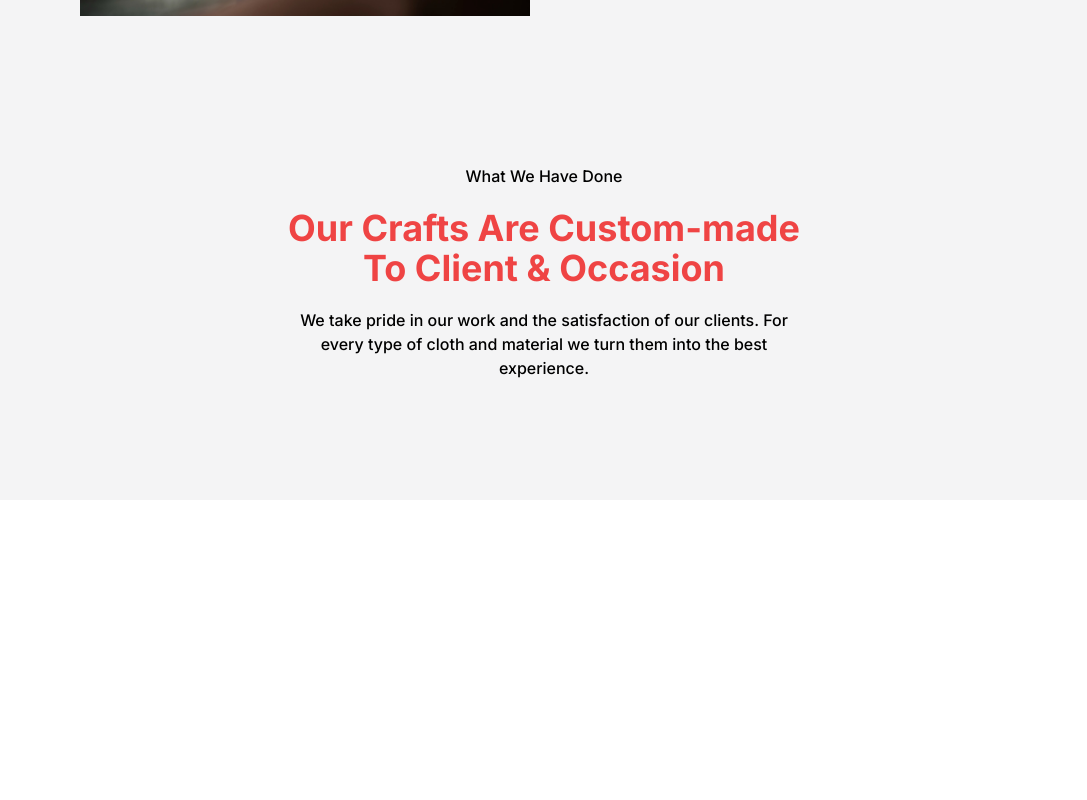
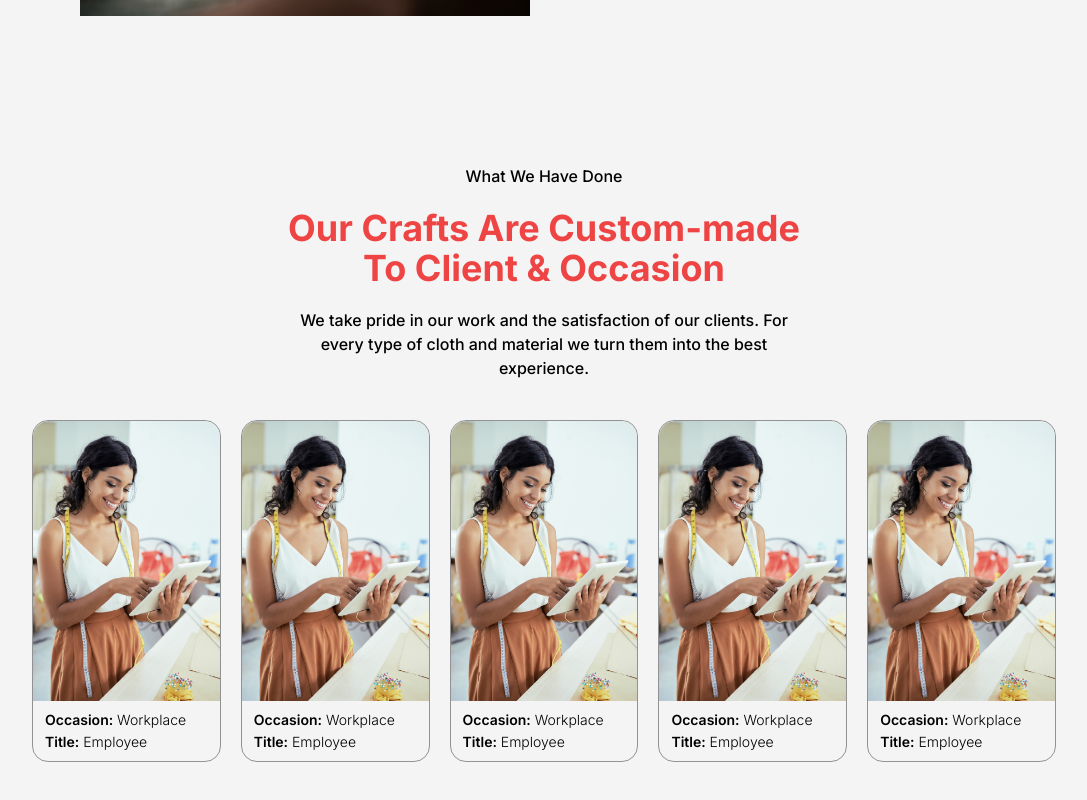
Before and after one commit to mmesomasaint/hulksmasher, a Next.js app: page / in a window 1280 px wide. Shown: the part 1164-1964 px from the top of the page, without its empty margins (96-1183 px from the left). Before the commit the page ends 1664 px from the top, so only its background shows below. Built offline with nearby package versions, Linux system fonts and the light colour scheme.

Commit message:
Feat: Add items to array to map

```diff
--- a/app/page.tsx
+++ b/app/page.tsx
@@ -189,9 +189,9 @@ export default function Home() {
                 experience.
               </p>
               <div className='grid grid-cols-5 place-items-stretch gap-5 mt-5'>
-                {Array(5).map((_, id) => (
+                {['1', '2', '3', '4', '5'].map((key) => (
                   <CraftCard
-                    key={id}
+                    key={key}
                     src='/designer-with-tab.jpg'
                     title='Employee'
                     occasion='Workplace'
```
